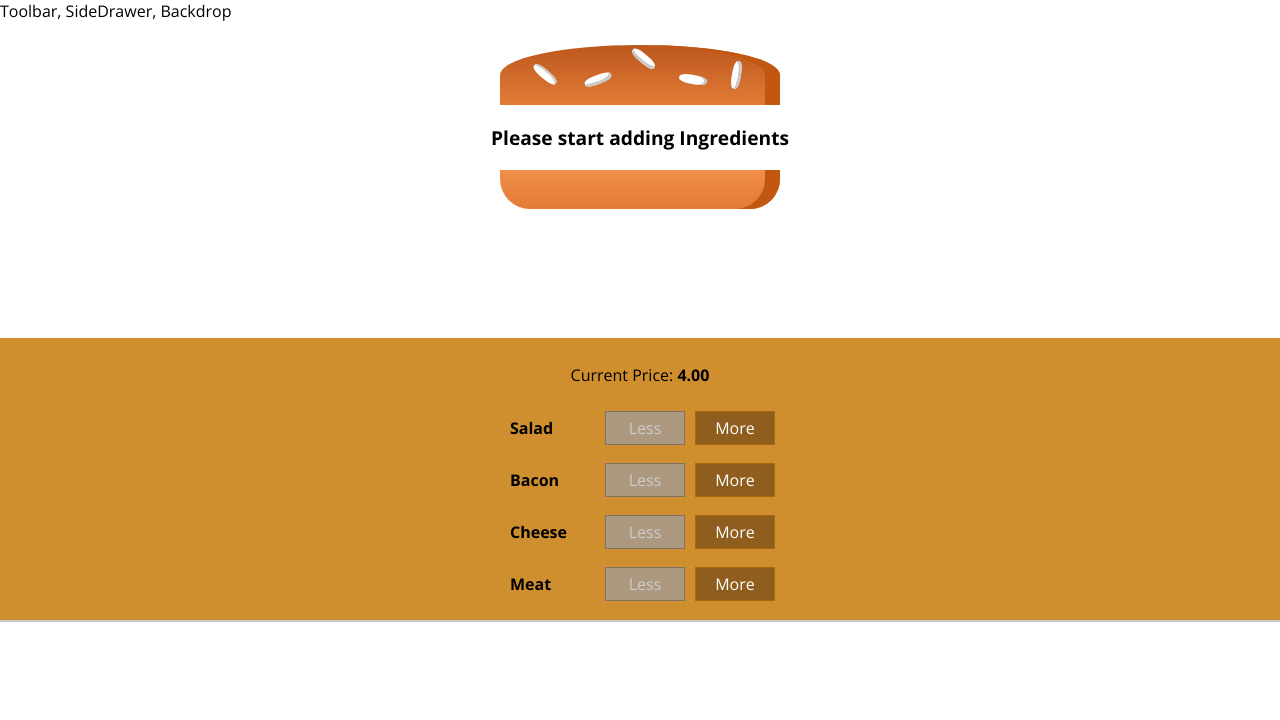
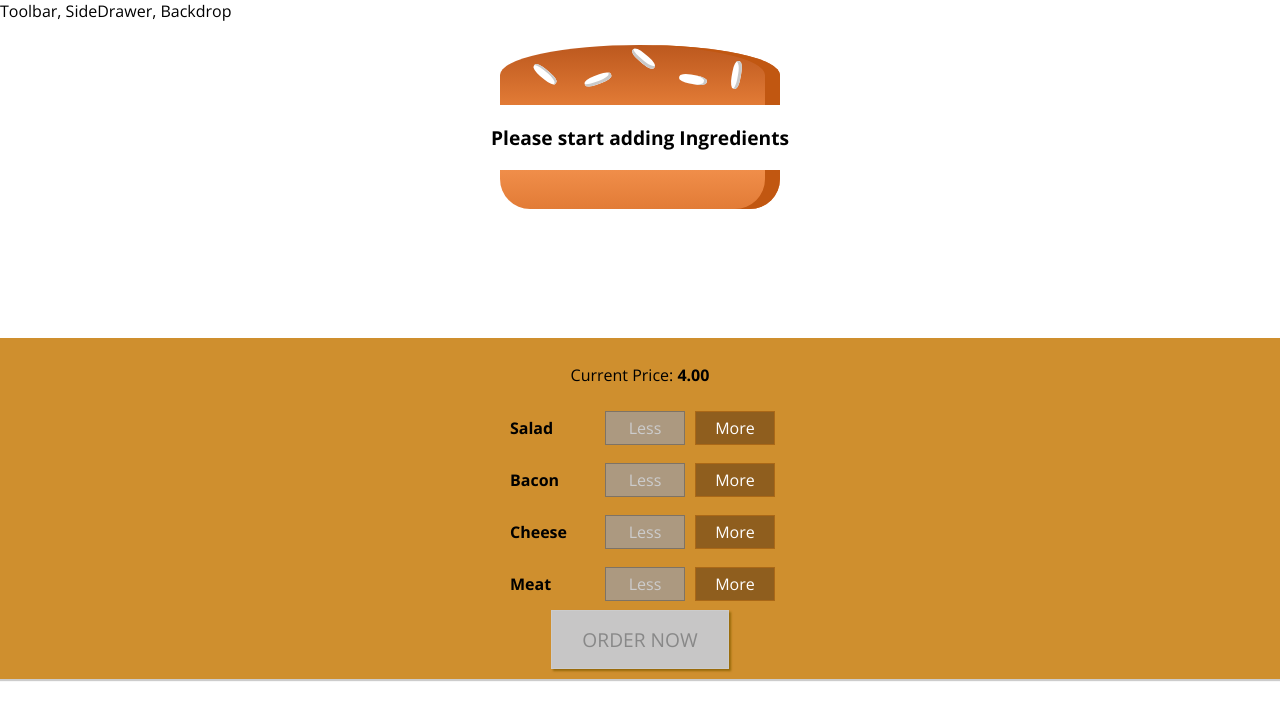
Before and after one commit to MisaelCalvillo/burger-maker-reactjs, a React app: page / in a window 1280 px wide. Shown: the top 720 px of the page. Built offline with nearby package versions, Linux system fonts and the light colour scheme.

Commit message:
React: Add button to order if the burger can be purchased

```diff
--- a/src/components/Burger/BuildControls/BuildControls.css
+++ b/src/components/Burger/BuildControls/BuildControls.css
@@ -8,3 +8,45 @@
   margin: auto;
   padding: 10px 0;
 }
+
+
+.OrderButton {
+  background-color: #DAD735;
+  outline: none;
+  cursor: pointer;
+  border: 1px solid #966909;
+  color: #966909;
+  font-family: inherit;
+  font-size: 1.2em;
+  padding: 15px 30px;
+  box-shadow: 2px 2px 2px #966909;
+}
+
+.OrderButton:hover, .OrderButton:active {
+  background-color: #A0DB41;
+  border: 1px solid #966909;
+  color: #966909;
+}
+
+.OrderButton:disabled {
+  background-color: #C7C6C6;
+  cursor: not-allowed;
+  border: 1px solid #ccc;
+  color: #888888;
+}
+
+.OrderButton:not(:disabled) {
+  animation: enable 0.3s linear;
+}
+
+@keyframes enable {
+  0% {
+      transform: scale(1);
+  }
+  60% {
+      transform: scale(1.1);
+  }
+  100% {
+      transform: scale(1);
+  }
+}
--- a/src/components/Burger/BuildControls/BuildControls.js
+++ b/src/components/Burger/BuildControls/BuildControls.js
@@ -22,6 +22,9 @@
         removed={() => props.ingredientRemoved(ctrl.type)}
         disabled={props.disabled[ctrl.type]} />
     ))}
+    <button
+      className={classes.OrderButton}
+      disabled={!props.purchasable}>ORDER NOW</button>
   </div>
 );
 
--- a/src/containers/BurgerBuilder/BurgerBuilder.js
+++ b/src/containers/BurgerBuilder/BurgerBuilder.js
@@ -22,6 +22,19 @@
       meat: 0
     },
     totalPrice: 4,
+    purchasable: false
+  }
+
+  updatePurchaseState = (ingredients) => {
+    const sum = Object.keys(ingredients)
+                .map(igKey => {
+                  return ingredients[igKey];
+                })
+                .reduce((sum, el) => {
+                  return sum + el;
+                }, 0);
+
+    this.setState({ purchasable: sum > 0 });
   }
 
   addIngredientHandler = (type) => {
@@ -39,6 +52,7 @@
       totalPrice: newPrice,
       ingredients: updatedIngredients
     });
+    this.updatePurchaseState(updatedIngredients);
   }
 
   removeIngredientHandler = (type) => {
@@ -59,6 +73,7 @@
       totalPrice: newPrice,
       ingredients: updatedIngredients
     });
+    this.updatePurchaseState(updatedIngredients);
   }
 
   render() {
@@ -77,7 +92,8 @@
           ingredientAdded={this.addIngredientHandler}
           ingredientRemoved={this.removeIngredientHandler}
           disabled={disableInfo}
-          price={this.state.totalPrice} />
+          price={this.state.totalPrice}
+          purchasable={this.state.purchasable} />
       </Aux>
     );
   }
```
